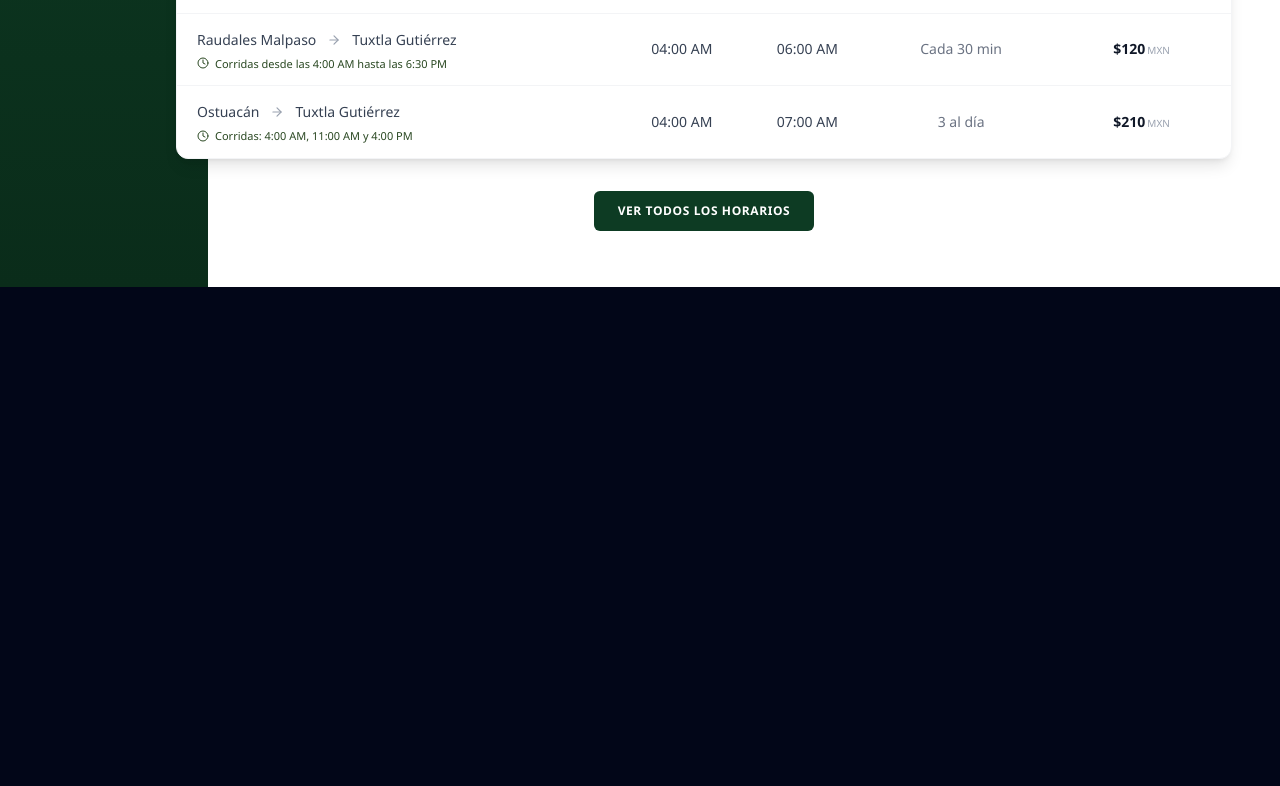
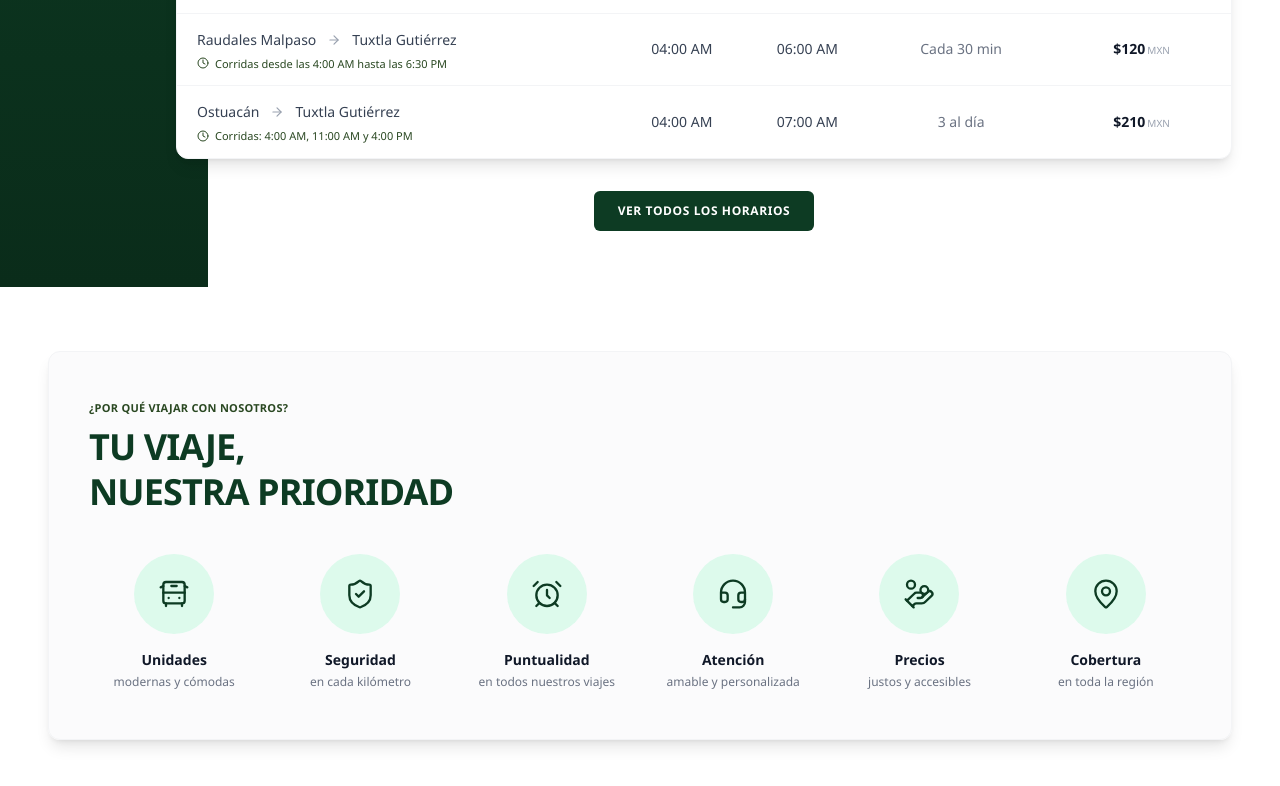
Before and after one commit to Isaili/zoque, a Next.js app: page / in a window 1280 px wide. Shown: the part 2600-3386 px from the top of the page. Before the commit the page ends 2887 px from the top, so only its background shows below. Built offline with nearby package versions, Linux system fonts and the light colour scheme.

Commit message:
feat: sección ¿Por qué viajar con nosotros? en nuevo feature why-us
Co-Authored-By: Claude Opus 5.5 <noreply@anthropic.com>
Claude-Session: https://claude.ai/code/session_01BQtWEbjRh6ftCvRQdKYuiH

```diff
--- a/src/app/page.tsx
+++ b/src/app/page.tsx
@@ -1,4 +1,4 @@
-import { Navbar, HeroSection, FooterBanner, AboutSection, DestinationsSection, SchedulesSection } from '@/features/home';
+import { Navbar, HeroSection, FooterBanner, AboutSection, DestinationsSection, SchedulesSection, WhyUsSection } from '@/features/home';
 
 export default function HomePage() {
   return (
@@ -9,6 +9,7 @@ export default function HomePage() {
       <AboutSection />
       <DestinationsSection />
       <SchedulesSection />
+      <WhyUsSection />
 
     </main>
   );
--- a/src/features/home/index.ts
+++ b/src/features/home/index.ts
@@ -5,4 +5,5 @@ export { AboutSection } from '../about/components/AboutSection';
 export { DestinationsSection } from '../destinations/components/DestinationsSection';
 export { SchedulesSection } from '../schedules/components/SchedulesSection';
 export { HorariosSection } from '../schedules/components/HorariosSection';
+export { WhyUsSection } from '../why-us';
 // ... las demás exportaciones
--- /dev/null
+++ b/src/features/why-us/components/WhyUsSection.tsx
@@ -0,0 +1,48 @@
+import type { LucideIcon } from 'lucide-react';
+import { AlarmClock, BusFront, HandCoins, Headset, MapPin, ShieldCheck } from 'lucide-react';
+
+interface Benefit {
+  title: string;
+  description: string;
+  icon: LucideIcon;
+}
+
+const BENEFITS: Benefit[] = [
+  { title: 'Unidades', description: 'modernas y cómodas', icon: BusFront },
+  { title: 'Seguridad', description: 'en cada kilómetro', icon: ShieldCheck },
+  { title: 'Puntualidad', description: 'en todos nuestros viajes', icon: AlarmClock },
+  { title: 'Atención', description: 'amable y personalizada', icon: Headset },
+  { title: 'Precios', description: 'justos y accesibles', icon: HandCoins },
+  { title: 'Cobertura', description: 'en toda la región', icon: MapPin },
+];
+
+export const WhyUsSection = () => {
+  return (
+    <section id="servicios" aria-labelledby="por-que-titulo" className="w-full bg-white px-4 py-12 sm:px-8 sm:py-16 lg:px-12">
+      <div className="mx-auto max-w-7xl rounded-xl border border-gray-100 bg-gray-50/70 px-6 py-10 shadow-lg sm:px-10 sm:py-12">
+        <p className="text-[10px] md:text-[11px] font-semibold uppercase tracking-wide text-[#2A4822]">
+          ¿Por qué viajar con nosotros?
+        </p>
+        <h2
+          id="por-que-titulo"
+          className="mt-2 text-2xl font-extrabold uppercase leading-tight tracking-tight text-[#0D3B23] sm:text-3xl md:text-4xl"
+        >
+          Tu viaje,
+          <span className="block">nuestra prioridad</span>
+        </h2>
+
+        <ul className="mt-10 grid grid-cols-2 gap-x-4 gap-y-8 sm:grid-cols-3 lg:grid-cols-6">
+          {BENEFITS.map(({ title, description, icon: Icon }) => (
+            <li key={title} className="group flex flex-col items-center text-center">
+              <span className="flex h-16 w-16 items-center justify-center rounded-full bg-emerald-100/70 text-[#0D3B23] transition-colors group-hover:bg-[#0D3B23] group-hover:text-white md:h-20 md:w-20">
+                <Icon className="h-7 w-7 md:h-8 md:w-8" strokeWidth={1.75} aria-hidden />
+              </span>
+              <h3 className="mt-4 text-xs md:text-sm font-bold text-gray-900">{title}</h3>
+              <p className="mt-1 max-w-[9rem] text-[11px] md:text-xs leading-snug text-gray-500">{description}</p>
+            </li>
+          ))}
+        </ul>
+      </div>
+    </section>
+  );
+};
--- /dev/null
+++ b/src/features/why-us/index.ts
@@ -0,0 +1 @@
+export { WhyUsSection } from './components/WhyUsSection';
```
